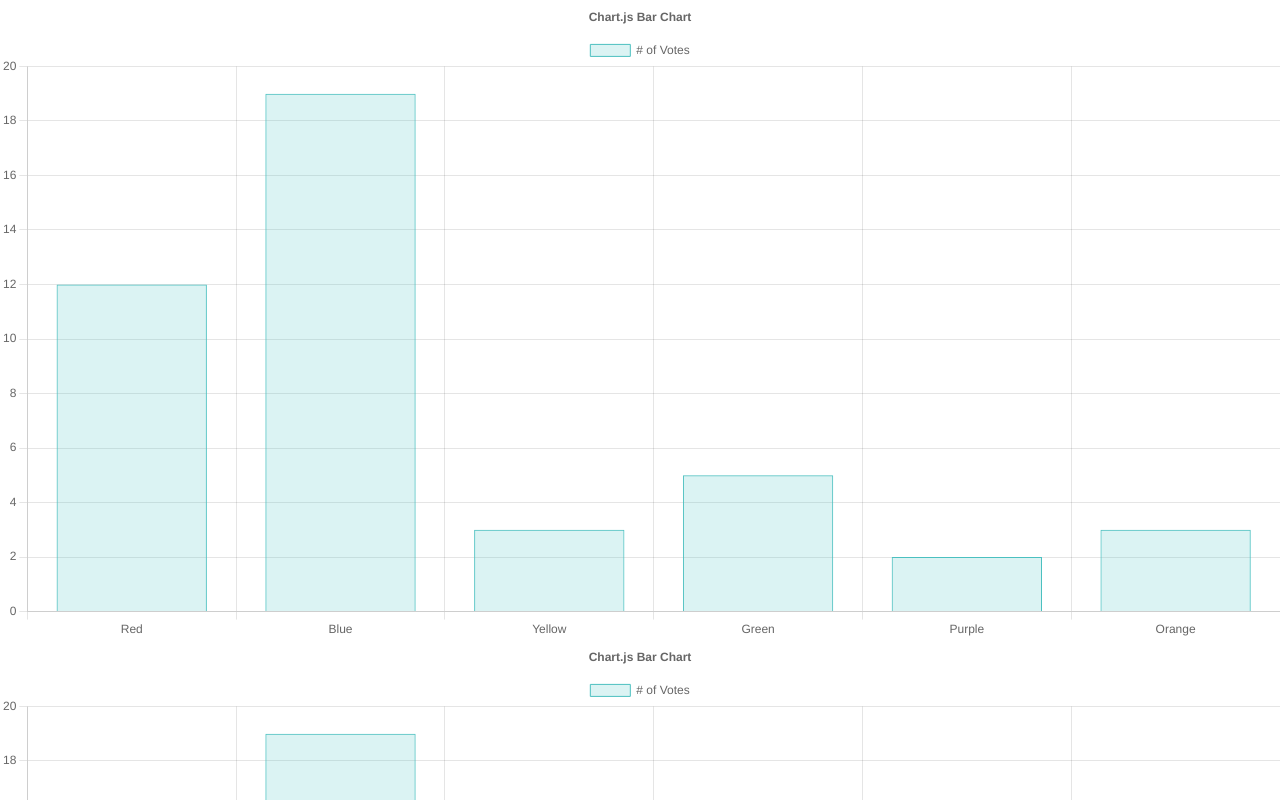
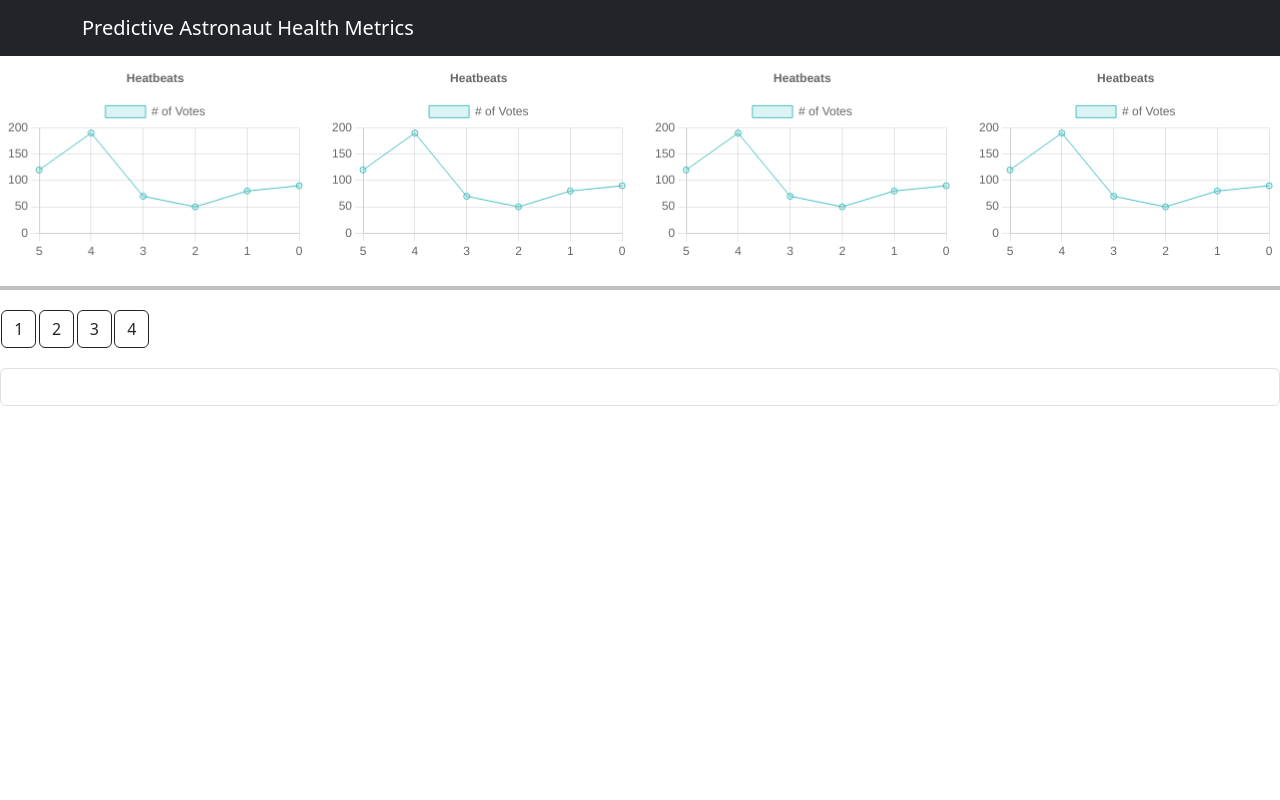
Before and after one commit to blacepos-meapster3-spartahack/jsc-hack, a React (Create React App) app in the folder healthserver/: page / in a window 1280 px wide. Shown: the top 800 px of the page. Built offline with nearby package versions, Linux system fonts and the light colour scheme.

Commit message:
better UI

```diff
--- a/healthserver/package.json
+++ b/healthserver/package.json
@@ -8,9 +8,11 @@
     "@testing-library/jest-dom": "^5.17.0",
     "@testing-library/react": "^13.4.0",
     "@testing-library/user-event": "^13.5.0",
+    "bootstrap": "^5.3.3",
     "chartjs": "^0.3.24",
     "faker": "^6.6.6",
     "react": "^18.3.1",
+    "react-bootstrap": "^2.10.5",
     "react-chartjs-2": "^5.2.0",
     "react-dom": "^18.3.1",
     "react-scripts": "5.0.1",
--- a/healthserver/src/App.css
+++ b/healthserver/src/App.css
@@ -1,38 +1,13 @@
-.App {
-  text-align: center;
-}
+/* App.css */
+body {
+    background: #FFF;
+    color: #FFF;
+  }
 
-.App-logo {
-  height: 40vmin;
-  pointer-events: none;
-}
-
-@media (prefers-reduced-motion: no-preference) {
-  .App-logo {
-    animation: App-logo-spin infinite 20s linear;
+  .chart-container {
+    display: flex;
+    justify-content: center;
+    align-items: center;
+    min-height: 200px; /* Set your desired minimum height */
+    height: 200px; /* Set a fixed height */
   }
-}
-
-.App-header {
-  background-color: #282c34;
-  min-height: 100vh;
-  display: flex;
-  flex-direction: column;
-  align-items: center;
-  justify-content: center;
-  font-size: calc(10px + 2vmin);
-  color: white;
-}
-
-.App-link {
-  color: #61dafb;
-}
-
-@keyframes App-logo-spin {
-  from {
-    transform: rotate(0deg);
-  }
-  to {
-    transform: rotate(360deg);
-  }
-}
--- a/healthserver/src/App.js
+++ b/healthserver/src/App.js
@@ -1,4 +1,6 @@
-import React from 'react';
+import React, { useState } from 'react';
+import Header from './components/header.js';
+import Heartbeat from './components/Heartbeat.js';
 import {
   Chart as ChartJS,
   CategoryScale,
@@ -10,7 +12,8 @@ import {
   Legend,
   BarElement,
 } from 'chart.js';
-import { Line, Bar } from 'react-chartjs-2';
+import 'bootstrap/dist/css/bootstrap.min.css';
+import './App.css';
 
 ChartJS.register(
   CategoryScale,
@@ -25,42 +28,53 @@ ChartJS.register(
 
 export const options = {
   responsive: true,
+  aspectRatio: 1.5, // Adjust this value to change the aspect ratio
   plugins: {
     legend: {
       position: 'top',
     },
     title: {
       display: true,
-      text: 'Chart.js Bar Chart',
+      text: 'Heatbeats',
     },
   },
+  scales: {
+    y: {
+      beginAtZero: true
+    },
+  }
 };
 
-const labels = ['Red', 'Blue', 'Yellow', 'Green', 'Purple', 'Orange'];
+const labels = ['5', '4', '3', '2', '1', '0'];
 
 export const data = {
   labels,
   datasets: [{
     label: '# of Votes',
-    data: [12, 19, 3, 5, 2, 3],
+    data: [120, 190, 70, 50, 80, 90],
     borderWidth: 1,
     borderColor: 'rgba(75,192,192,1)',
     backgroundColor: 'rgba(75,192,192,0.2)',
-  }],
-  options: {
-    scales: {
-      y: {
-        beginAtZero: true
-      }
-    }
-  }
+  }]
 };
 
 export default function App() {
+  const [text, setText] = useState('');
+
   return (
     <div>
-      <Bar options={options} data={data} />
-      <Bar options={options} data={data} />
+      <Header />
+      <Heartbeat options={options} data={data} />
+      <hr style={{ border: '2px solid black', margin: '20px 0' }} />
+      <div className="button-container" style={{ textAlign: 'left', margin: '20px 0' }}>
+        <button className="btn btn-outline-dark" style={{ margin: '0 0.1%' }} onClick={() => setText('Astronaut 1 Selected')}>1</button>
+        <button className="btn btn-outline-dark" style={{ margin: '0 0.1%' }} onClick={() => setText('Astronaut 2 Selected')}>2</button>
+        <button className="btn btn-outline-dark" style={{ margin: '0 0.1%' }} onClick={() => setText('Astronaut 3 Selected')}>3</button>
+        <button className="btn btn-outline-dark" style={{ margin: '0 0.1%' }} onClick={() => setText('Astronaut 4 Selected')}>4</button>
+      </div>
+      <div className="text-box" style={{ textAlign: 'center', margin: '20px 0' }}>
+        <input type="text" value={text} readOnly className="form-control" />
+      </div>
     </div>
   );
 }
--- /dev/null
+++ b/healthserver/src/components/Heartbeat.js
@@ -0,0 +1,25 @@
+import React from 'react';
+import { Line } from 'react-chartjs-2';
+
+const Heartbeat = ({ options, data }) => {
+    return (
+        <div className="container-fluid" style={{ padding: "5px" }}>
+            <div className="row" style={{ minHeight: '200px' }}>
+                <div className="col-md-3 chart-container">
+                    <Line options={options} data={data} />
+                </div>
+                <div className="col-md-3 chart-container">
+                    <Line options={options} data={data} />
+                </div>
+                <div className="col-md-3 chart-container">
+                    <Line options={options} data={data} />
+                </div>
+                <div className="col-md-3 chart-container">
+                    <Line options={options} data={data} />
+                </div>
+            </div>
+        </div>
+    );
+};
+
+export default Heartbeat;
--- /dev/null
+++ b/healthserver/src/components/header.js
@@ -0,0 +1,15 @@
+import React from 'react';
+import Container from 'react-bootstrap/Container';
+import Navbar from 'react-bootstrap/Navbar';
+
+function Header() {
+    return (
+      <Navbar bg="dark" data-bs-theme="dark">
+        <Container>
+          <Navbar.Brand>Predictive Astronaut Health Metrics</Navbar.Brand>
+        </Container>
+      </Navbar>
+    );
+  }
+
+  export default Header;
--- a/healthserver/src/index.css
+++ /dev/null
@@ -1,13 +0,0 @@
-body {
-  margin: 0;
-  font-family: -apple-system, BlinkMacSystemFont, 'Segoe UI', 'Roboto', 'Oxygen',
-    'Ubuntu', 'Cantarell', 'Fira Sans', 'Droid Sans', 'Helvetica Neue',
-    sans-serif;
-  -webkit-font-smoothing: antialiased;
-  -moz-osx-font-smoothing: grayscale;
-}
-
-code {
-  font-family: source-code-pro, Menlo, Monaco, Consolas, 'Courier New',
-    monospace;
-}
--- a/healthserver/src/index.js
+++ b/healthserver/src/index.js
@@ -1,6 +1,5 @@
 import React from 'react';
 import ReactDOM from 'react-dom/client';
-import './index.css';
 import App from './App';
 import reportWebVitals from './reportWebVitals';
 
```
Also changed, not shown: healthserver/src/components/Food.js (added), healthserver/src/components/Other.js (added), healthserver/src/components/Sleep.js (added), 1 other file (tests, documents, lock files or other folders).
